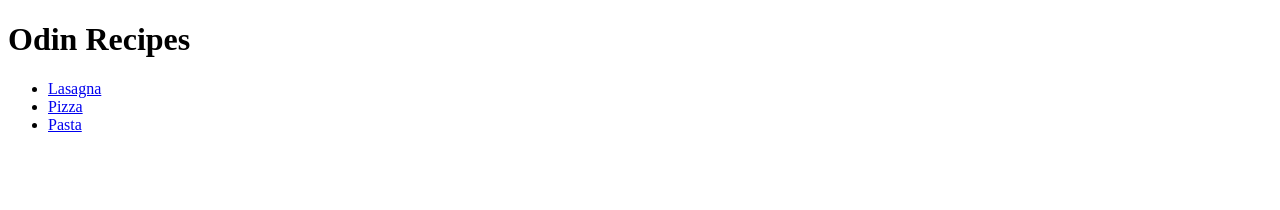
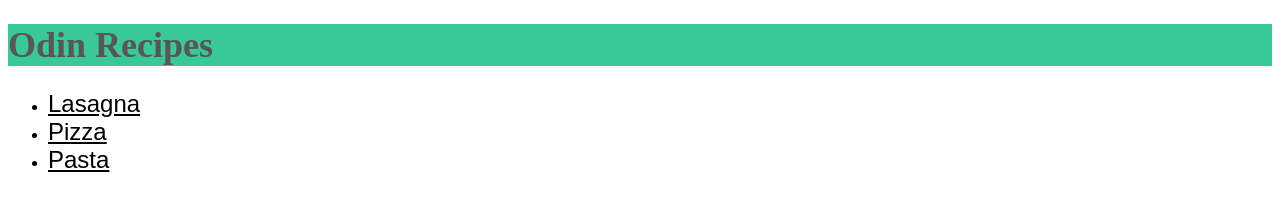
Before and after one commit to SaagarK73/odin-recipes, a plain HTML site: page index.html in a window 1280 px wide. Drawn offline with Linux system fonts and the light colour scheme.

Commit message:
adding css

```diff
--- a/index.html
+++ b/index.html
@@ -4,15 +4,16 @@
     <meta charset="UTF-8">
     <meta http-equiv="X-UA-Compatible" content="IE=edge">
     <meta name="viewport" content="width=device-width, initial-scale=1.0">
+    <link rel="stylesheet" href="styles.css">
     <title>Odin Recipes</title>
 </head>
 <body>
     <h1>Odin Recipes</h1>
 
     <ul>
-        <li><a href="./recipes/lasagna.html">Lasagna</a></li>
-        <li><a href="./recipes/pizza.html">Pizza</a></li>
-        <li><a href="./recipes/pasta.html">Pasta</a></li>
+        <li><a class="lasagna link" href="./recipes/lasagna.html">Lasagna</a></li>
+        <li><a class="pizza link"href="./recipes/pizza.html">Pizza</a></li>
+        <li><a class="pasta link"href="./recipes/pasta.html">Pasta</a></li>
     </ul>
 </body>
 </html>
--- /dev/null
+++ b/styles.css
@@ -0,0 +1,11 @@
+h1 {
+    font-size: 36px;
+    color: rgb(88, 86, 86);
+    background-color: rgb(57, 201, 153);
+}
+
+.link {
+    font-size: 24px;
+    color: black;
+    font-family: Arial, Helvetica, sans-serif;
+}
```
